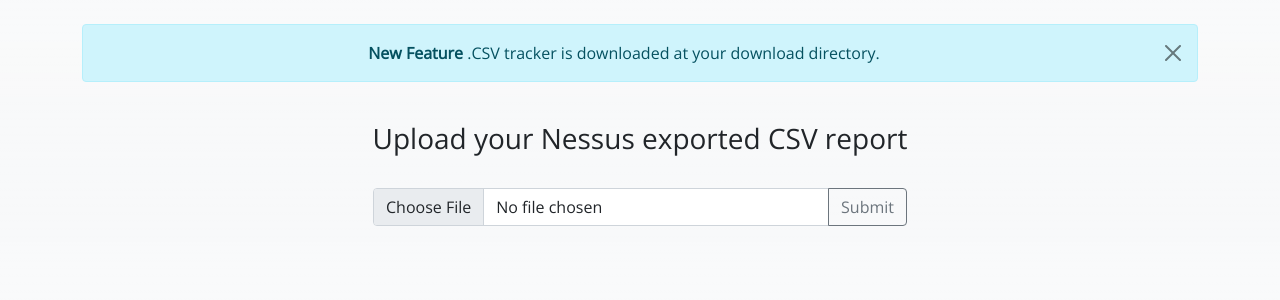
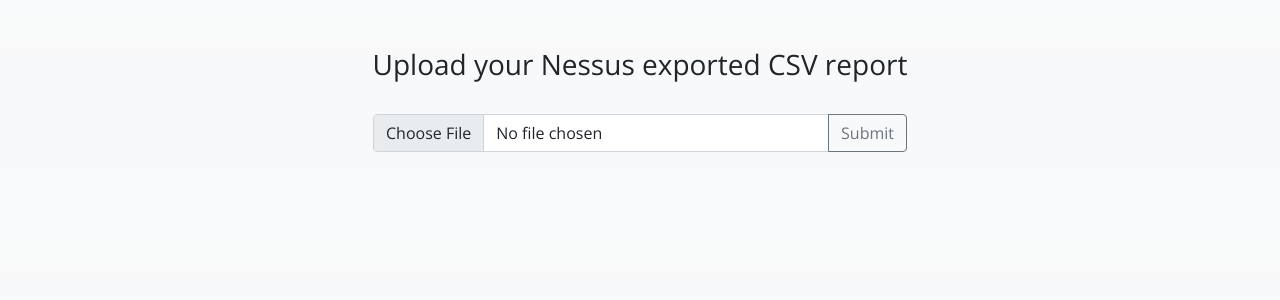
Before and after one commit to vral-parmar/Ekansh-the-NRGen, a Flask app: page / in a window 1280 px wide. Shown: the part 56-356 px from the top of the page. Run offline with Flask 3, Linux system fonts and the light colour scheme; a user stored in the database is signed in.

Commit message:
Update dashbord.html
additional cleanups

```diff
--- a/Ekansh-compliance/templates/dashbord.html
+++ b/Ekansh-compliance/templates/dashbord.html
@@ -9,13 +9,7 @@
       {% endfor %}
     {% endif %}
     {% endwith %}
-    <div class="alert alert-info alert-dismissible fade show" role="alert">
-      <strong>New Feature</strong> .CSV tracker is downloaded at your download directory.
-      <button type="button" class="btn-close" data-bs-dismiss="alert" aria-label="Close"></button>
-    </div>
   </div>
-
-
   <br>
   <div class="container text-center mb-3">
     <div class="container">
```
